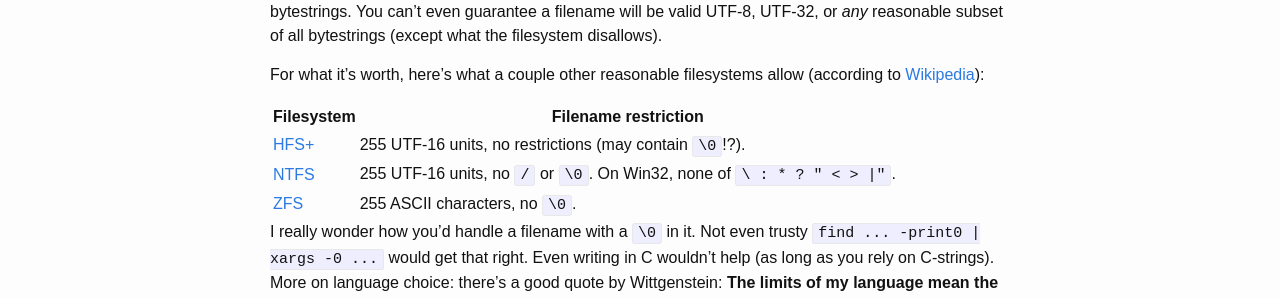
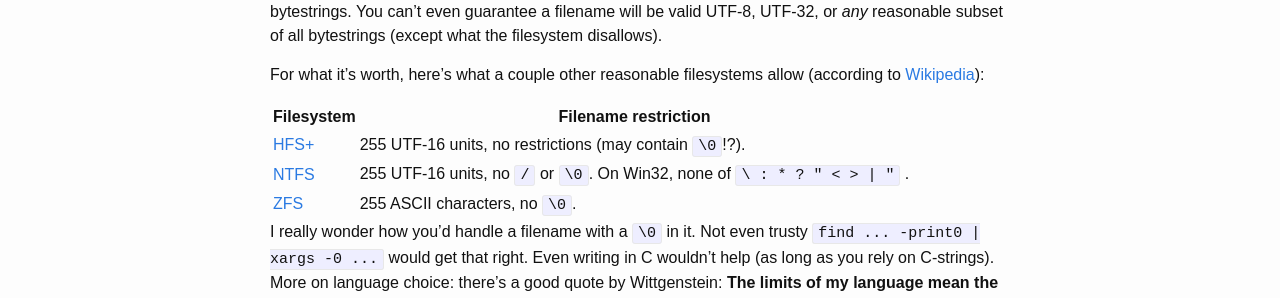
Before and after one commit to alecroy/alecroy.github.io, a Jekyll site: the page built from _posts/2015-12-01-filenames-suck.md, in a window 1280 px wide. Shown: the part 739-1037 px from the top of the page. Built offline with Jekyll 4.4.1, drawn with Linux system fonts in a browser that asks for light colours; some web fonts are replaced; Markdown is read by kramdown in place of the engine named in the settings; part of the change alters nothing that is shown.

Commit message:
Fix pipe formatting issue in table.

````diff
--- a/_posts/2015-12-01-filenames-suck.md
+++ b/_posts/2015-12-01-filenames-suck.md
@@ -26,7 +26,7 @@ For what it's worth, here's what a couple other reasonable filesystems allow (ac
 | Filesystem | Filename restriction |
 | ---------- | -------------------- |
 | [HFS+][h] | 255 UTF-16 units, no restrictions (may contain ```\0```!?). |
-| [NTFS][n] | 255 UTF-16 units, no ```/``` or ```\0```.  On Win32, none of ```\ : * ? " < > |"```. |
+| [NTFS][n] | 255 UTF-16 units, no ```/``` or ```\0```.  On Win32, none of <code>\ : * ? " < > &#124; "</code> . |
 | [ZFS][z] | 255 ASCII characters, no ```\0```. |
 
 I really wonder how you'd handle a filename with a ```\0``` in it.  Not even trusty ```find ... -print0 | xargs -0 ...``` would get that right.  Even writing in C wouldn't help (as long as you rely on C-strings).  More on language choice:  there's a good quote by Wittgenstein: __The limits of my language mean the limits of my world__.  When your language is bash, you tend to stay away from nasty filenames with spaces and newlines.  When your language is C, you tend to stay away from strings containing multiple ```\0``` bytes.  Don't take the word *limit* too seriously; conventions (like null-terminated strings in C, Unicode strings in Python, et cetera) are usually as important as limits.
````
